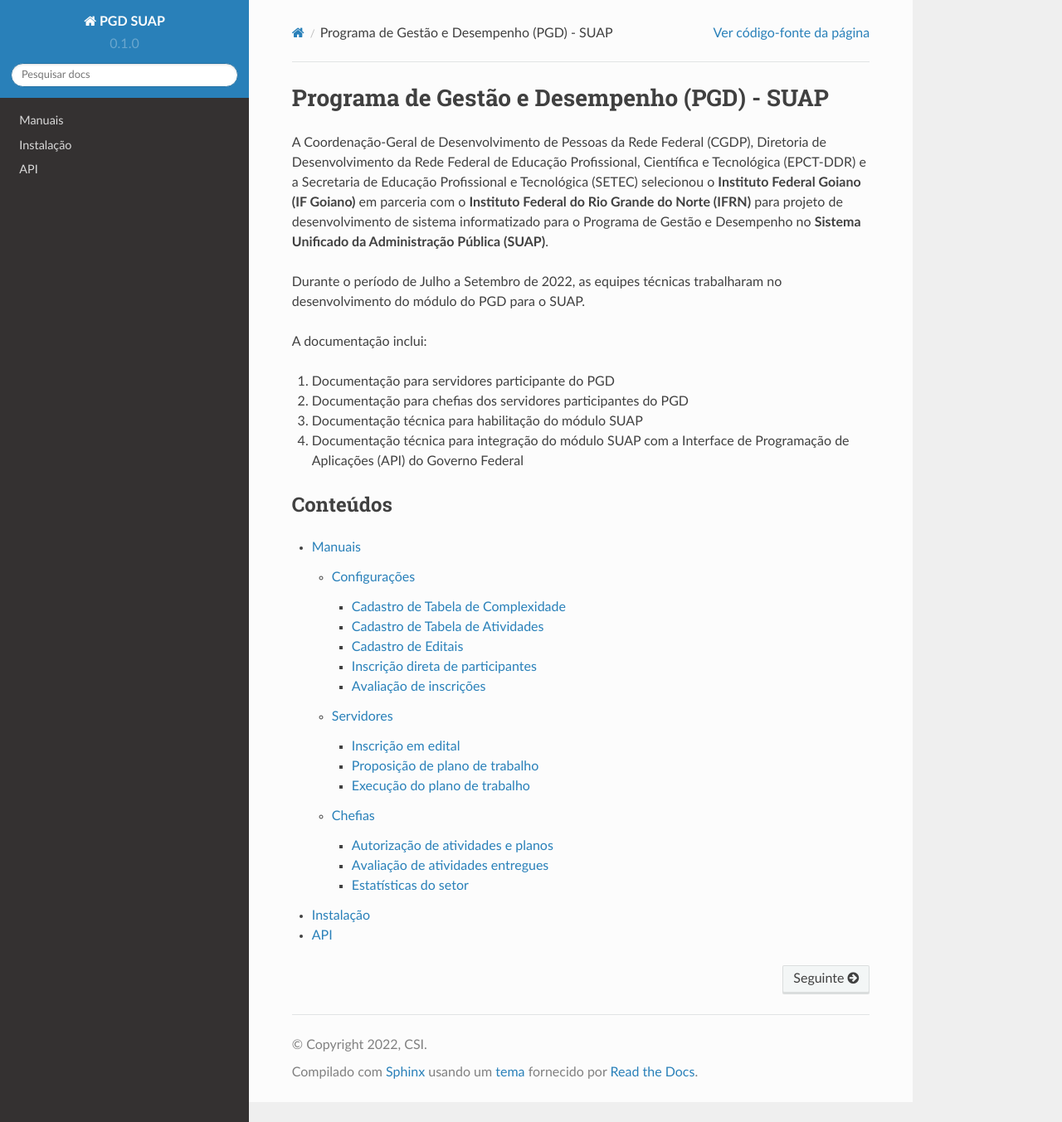
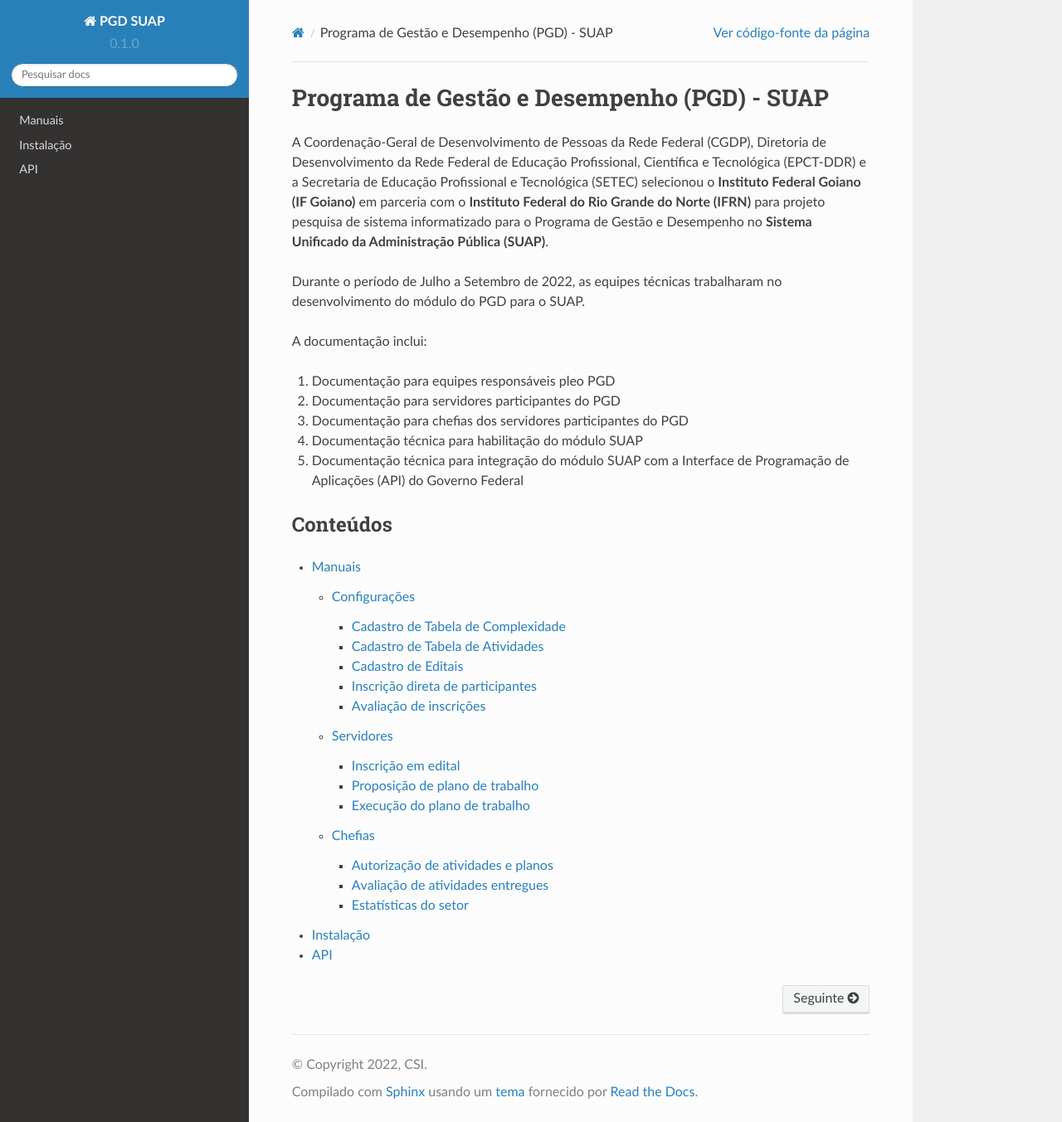
Before and after one commit to csi-ifgoiano/pgdsuap, a Sphinx documentation site: the page built from docs/source/index.rst, in a window 1280 px wide and 1353 px high. Shown: the whole window at 83% size. Built offline with Sphinx 7.4.7 and the Read the Docs theme 2.0.0, drawn with Linux system fonts in a browser that asks for light colours.

Commit message:
Update index.rst

```diff
--- a/docs/source/index.rst
+++ b/docs/source/index.rst
@@ -4,7 +4,7 @@
 A Coordenação-Geral de Desenvolvimento de Pessoas da Rede Federal (CGDP),
 Diretoria de Desenvolvimento da Rede Federal de Educação Profissional, Científica e Tecnológica (EPCT-DDR)
 e a Secretaria de Educação Profissional e Tecnológica (SETEC) selecionou o **Instituto Federal Goiano (IF Goiano)**
-em parceria com o **Instituto Federal do Rio Grande do Norte (IFRN)** para projeto de  desenvolvimento de sistema informatizado para o
+em parceria com o **Instituto Federal do Rio Grande do Norte (IFRN)** para projeto pesquisa de sistema informatizado para o
 Programa de Gestão e Desempenho no **Sistema Unificado da Administração Pública (SUAP)**.
 
 Durante o período de Julho a Setembro de 2022, as equipes técnicas trabalharam no desenvolvimento do módulo do PGD
@@ -12,10 +12,11 @@
 
 A documentação inclui:
 
-1. Documentação para servidores participante do PGD
-2. Documentação para chefias dos servidores participantes do PGD
-3. Documentação técnica para habilitação do módulo SUAP
-4. Documentação técnica para integração do módulo SUAP com a Interface de Programação de Aplicações (API) do Governo Federal
+1. Documentação para equipes responsáveis pleo PGD
+2. Documentação para servidores participantes do PGD
+3. Documentação para chefias dos servidores participantes do PGD
+4. Documentação técnica para habilitação do módulo SUAP
+5. Documentação técnica para integração do módulo SUAP com a Interface de Programação de Aplicações (API) do Governo Federal
 
 
 
```
